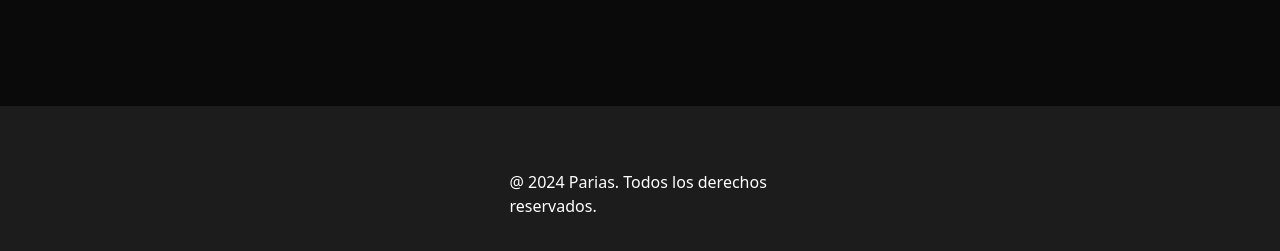
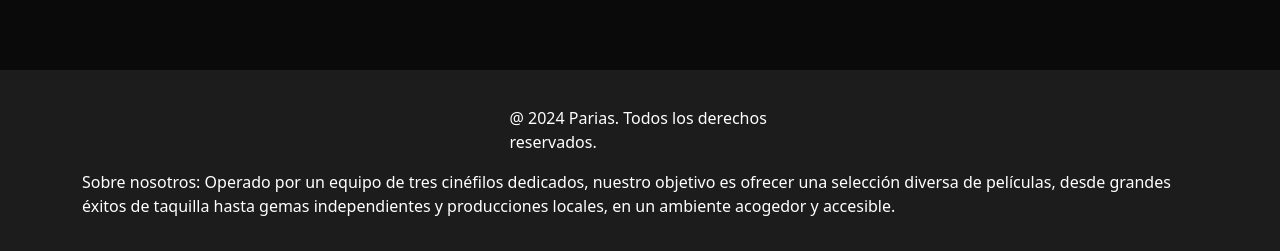
Before and after one commit to Francisco-delgad0/cine, a React (Create React App) app: page /DetallesPelicula/1 in a window 1280 px wide. Shown: the part 546-797 px from the top of the page. Built offline with nearby package versions, Linux system fonts and the light colour scheme; no server answers.

Commit message:
Sección "Sobre nosotros" agregado al footer

```diff
--- a/src/componenetes/Footer.js
+++ b/src/componenetes/Footer.js
@@ -5,12 +5,13 @@ import "../App.css"
 
 const Footer = () => {
   return (
-    <footer className="custom-footer pt-5 pt-4 ">
+    <footer className="custom-footer">
       <div className="container text-center text-md-start">
         <div class="row text center text-md-start">
           <div class="col-md-3 col-lg-3 col-xl-3 mx-auto mt-3">
             <p>@ 2024 Parias. Todos los derechos reservados.</p>
           </div>
+         <p>Sobre nosotros: Operado por un equipo de tres cinéfilos dedicados, nuestro objetivo es ofrecer una selección diversa de películas, desde grandes éxitos de taquilla hasta gemas independientes y producciones locales, en un ambiente acogedor y accesible.</p>
          </div>
       </div>
     </footer>
```
